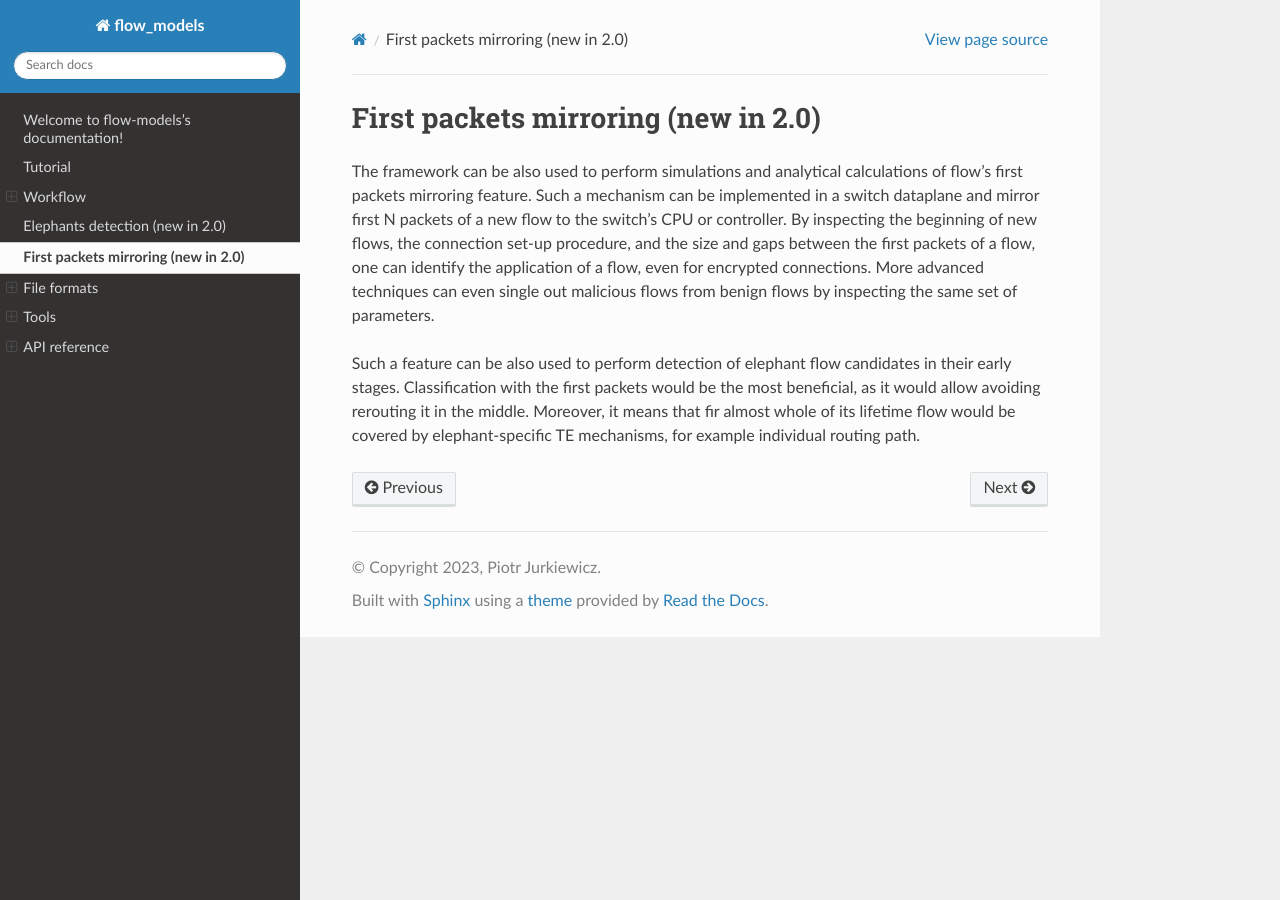
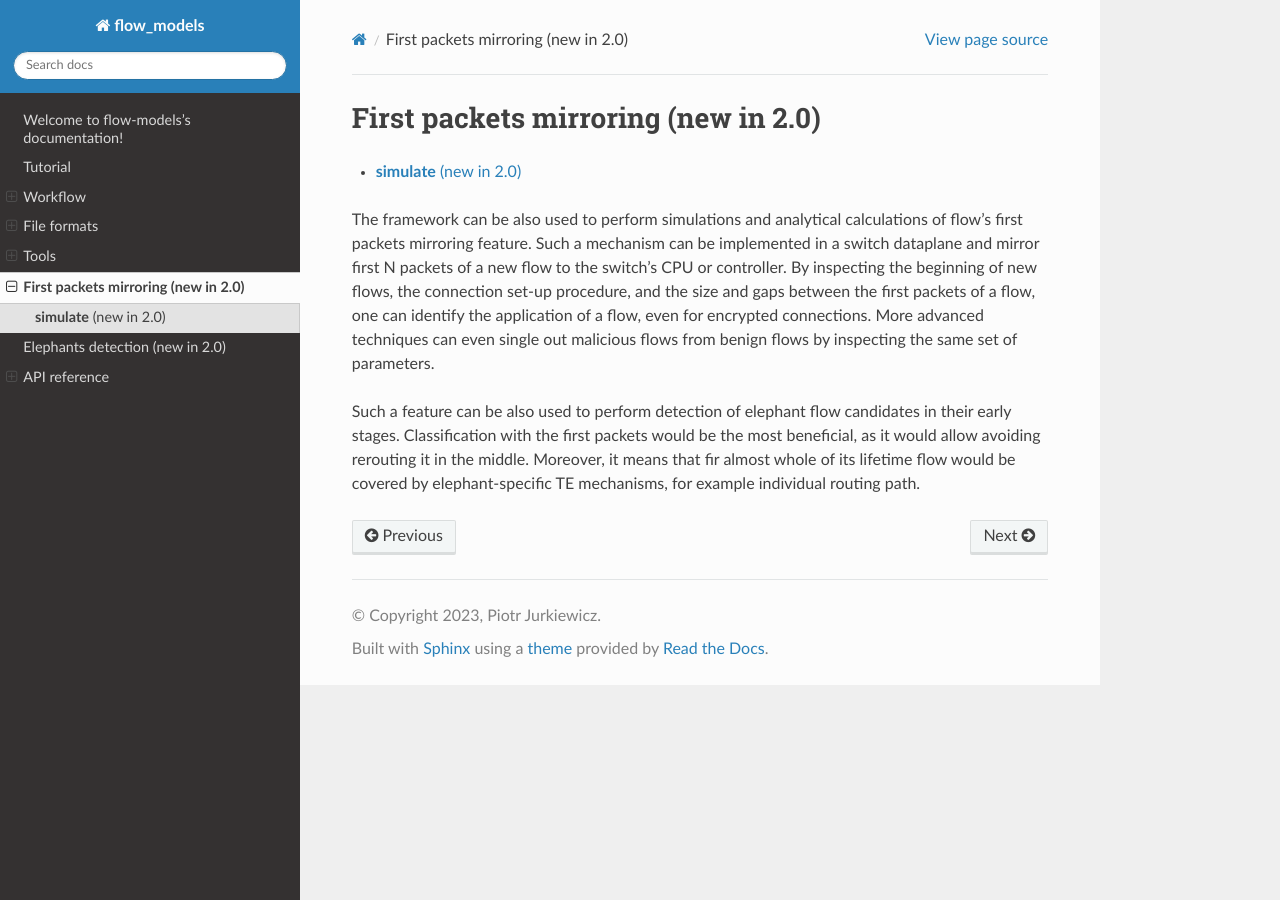
Before and after one commit to piotrjurkiewicz/flow-models, a Sphinx documentation site: the page built from docs/first_mirror.rst, in a window 1280 px wide. Built offline with Sphinx 7.4.7 and the Read the Docs theme 2.0.0, drawn with Linux system fonts in a browser that asks for light colours.

Commit message:
Improve documentation

```diff
--- a/docs/elephants.rst
+++ b/docs/elephants.rst
@@ -2,4 +2,7 @@
 ********************************
 
 .. toctree::
+   :glob:
    :maxdepth: 2
+
+   elephants/*
--- a/docs/first_mirror.rst
+++ b/docs/first_mirror.rst
@@ -2,7 +2,10 @@ First packets mirroring (new in 2.0)
 ************************************
 
 .. toctree::
+   :glob:
    :maxdepth: 2
+
+   first_mirror/*
 
 The framework can be also used to perform simulations and analytical calculations of flow's first packets mirroring feature. Such a mechanism can be implemented in a switch dataplane and mirror first N packets of a new flow to the switch's CPU or controller. By inspecting the beginning of new flows, the connection set-up procedure, and the size and gaps between the first packets of a flow, one can identify the application of a flow, even for encrypted connections. More advanced techniques can even single out malicious flows from benign flows by inspecting the same set of parameters.
 
--- /dev/null
+++ b/docs/first_mirror/simulate.rst
@@ -0,0 +1,8 @@
+:program:`simulate` (new in 2.0)
+********************************
+
+.. toctree::
+   :maxdepth: 2
+
+.. argparse::
+   :ref: flow_models.first_mirror.simulate.parser
--- a/docs/index.rst
+++ b/docs/index.rst
@@ -50,10 +50,10 @@ Contents
 
    tutorial
    workflow
-   elephants
-   first_mirror
    formats
    tools
+   first_mirror
+   elephants
    flow_models
 
 Indices and tables
```
